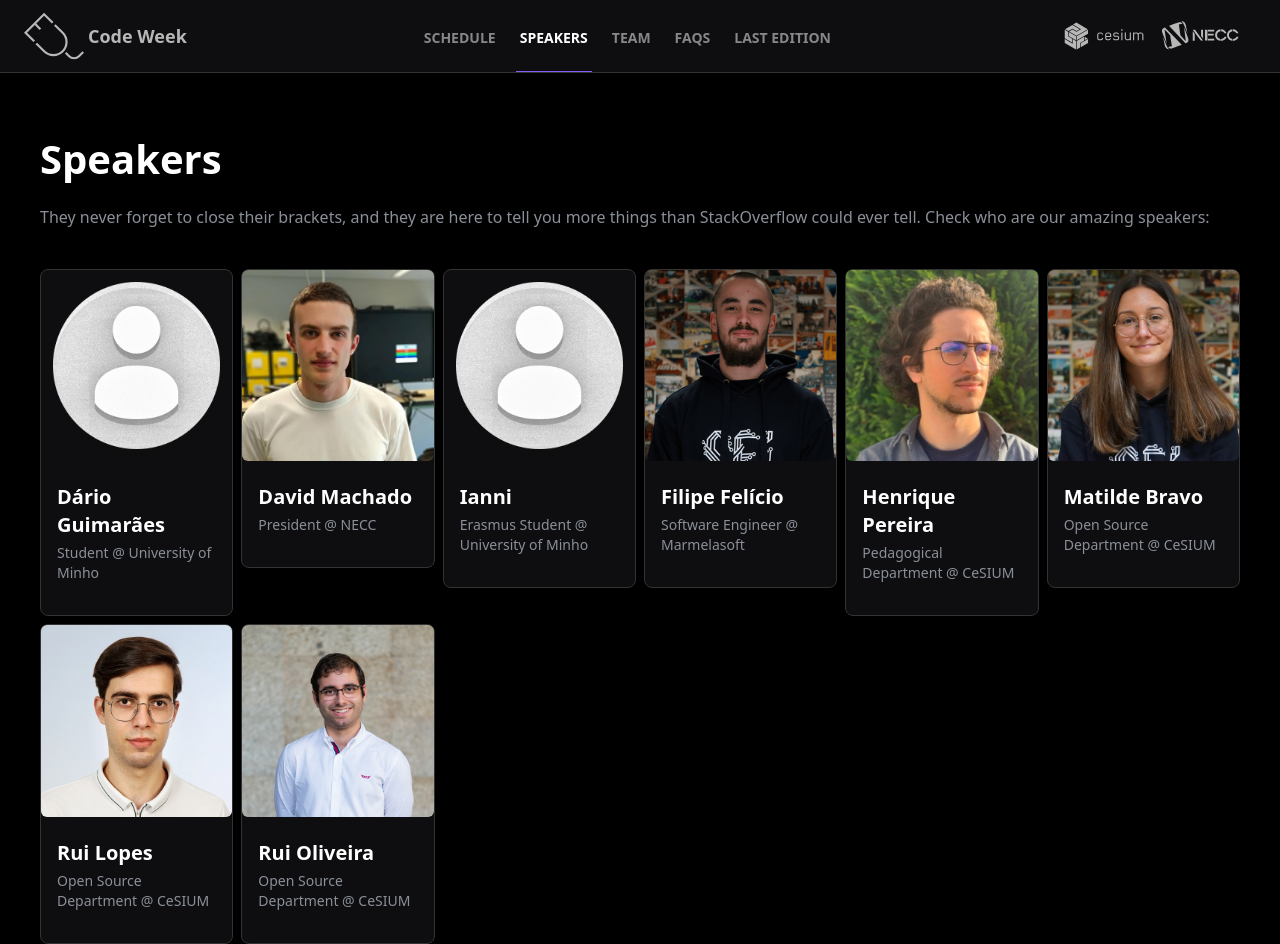
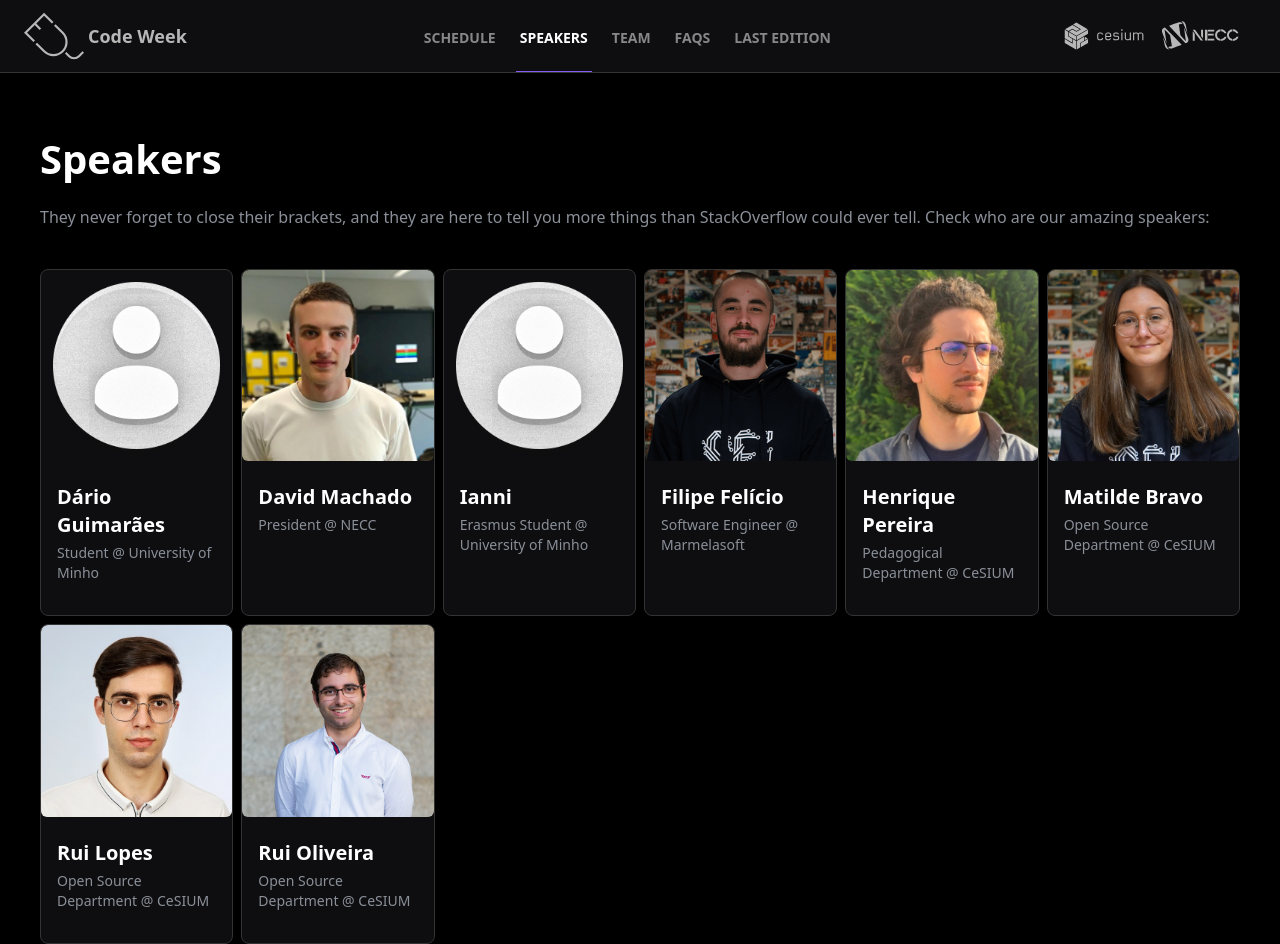
Before and after one commit to cesium/codeweek, a Next.js app: page /speakers in a window 1280 px wide. Built offline with nearby package versions, Linux system fonts and the light colour scheme.

Commit message:
fix(PersonCard): Small styling fix

```diff
--- a/components/PersonCard/index.jsx
+++ b/components/PersonCard/index.jsx
@@ -20,8 +20,8 @@ export default function PersonCard({ person, isSpeakers }) {
     }
   }
   return (
-    <div className="space-y-4 cursor-pointer group relative rounded-lg border border-gray-300 bg-gray1 border-gray2 shadow-sm hover:border-purple">
-      <div className="aspect-w-3 aspect-h-2">
+    <div className="h-full space-y-4 cursor-pointer group relative rounded-lg border border-gray-300 bg-gray1 border-gray2 shadow-sm hover:border-purple overflow-hidden">
+      <div className="">
         <RenderOverlayOrganization />
 
         <Image
```
